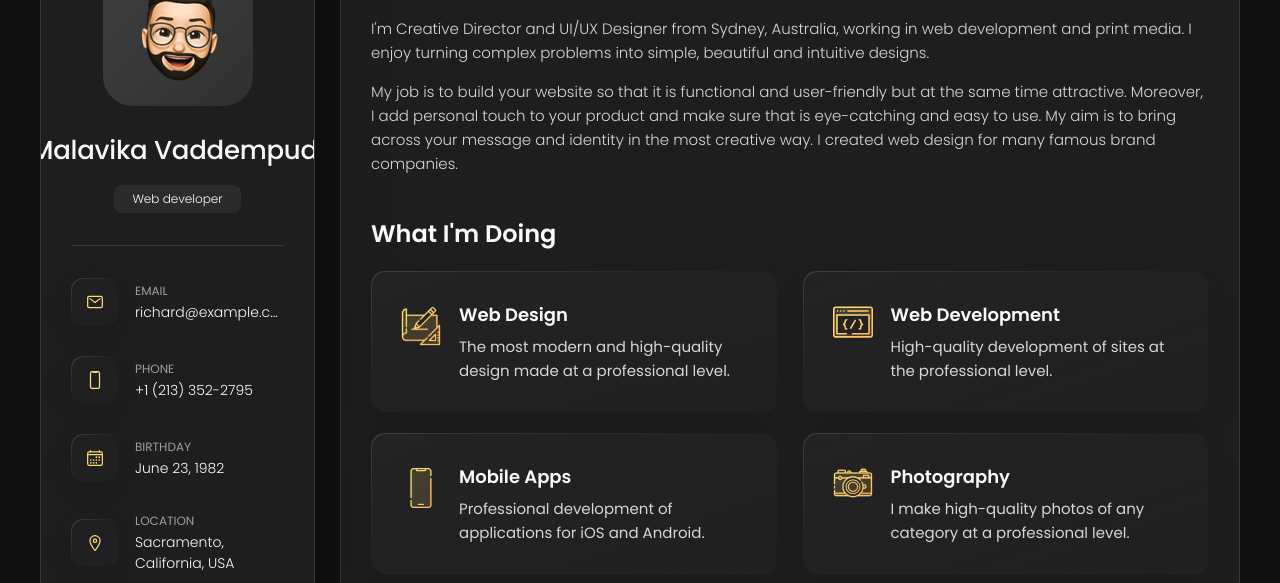
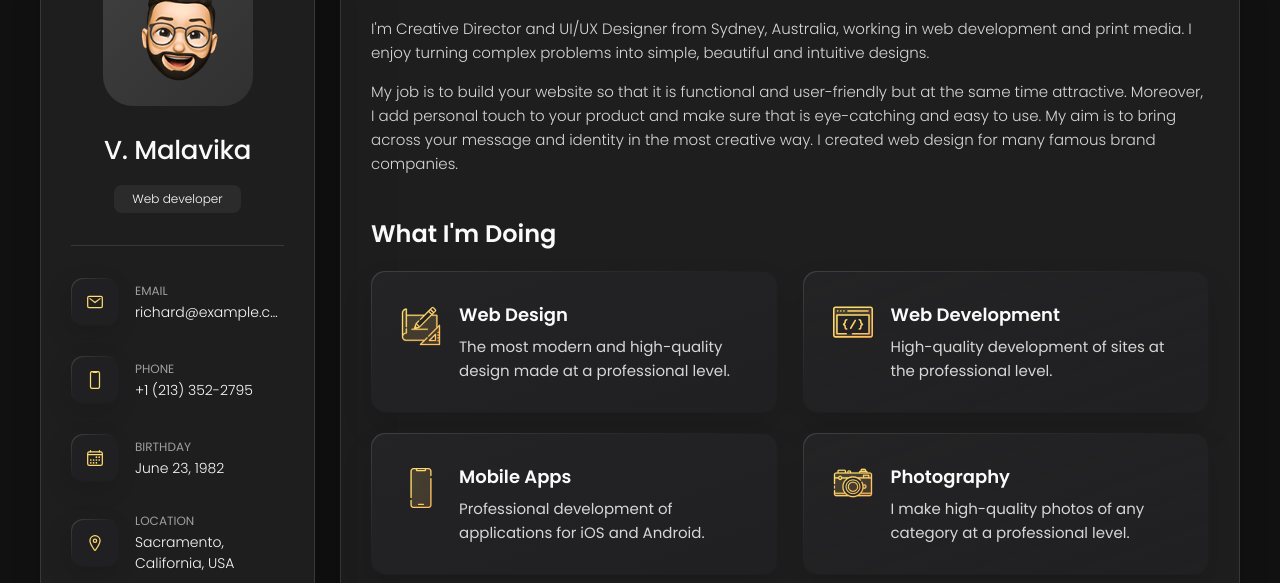
Before and after one commit to MalavikaVaddempudi/Personal-portfolio, a plain HTML site: page index.html in a window 1280 px wide. Shown: the part 162-745 px from the top of the page. Drawn offline with nearby package versions, Linux system fonts and the light colour scheme.

Commit message:
first commit

```diff
--- a/index.html
+++ b/index.html
@@ -42,11 +42,11 @@
       <div class="sidebar-info">
 
         <figure class="avatar-box">
-          <img src="./assets/images/my-avatar.png" alt="Malavika Vaddempudi" width="140">
+          <img src="./assets/images/my-avatar.png" alt="V. Malavika " width="80">
         </figure>
 
         <div class="info-content">
-          <h1 class="name" title="Malavika Vaddempudi">Malavika Vaddempudi</h1>
+          <h1 class="name" title="V. Malavika ">V. Malavika </h1>
 
           <p class="title">Web developer</p>
         </div>
```
